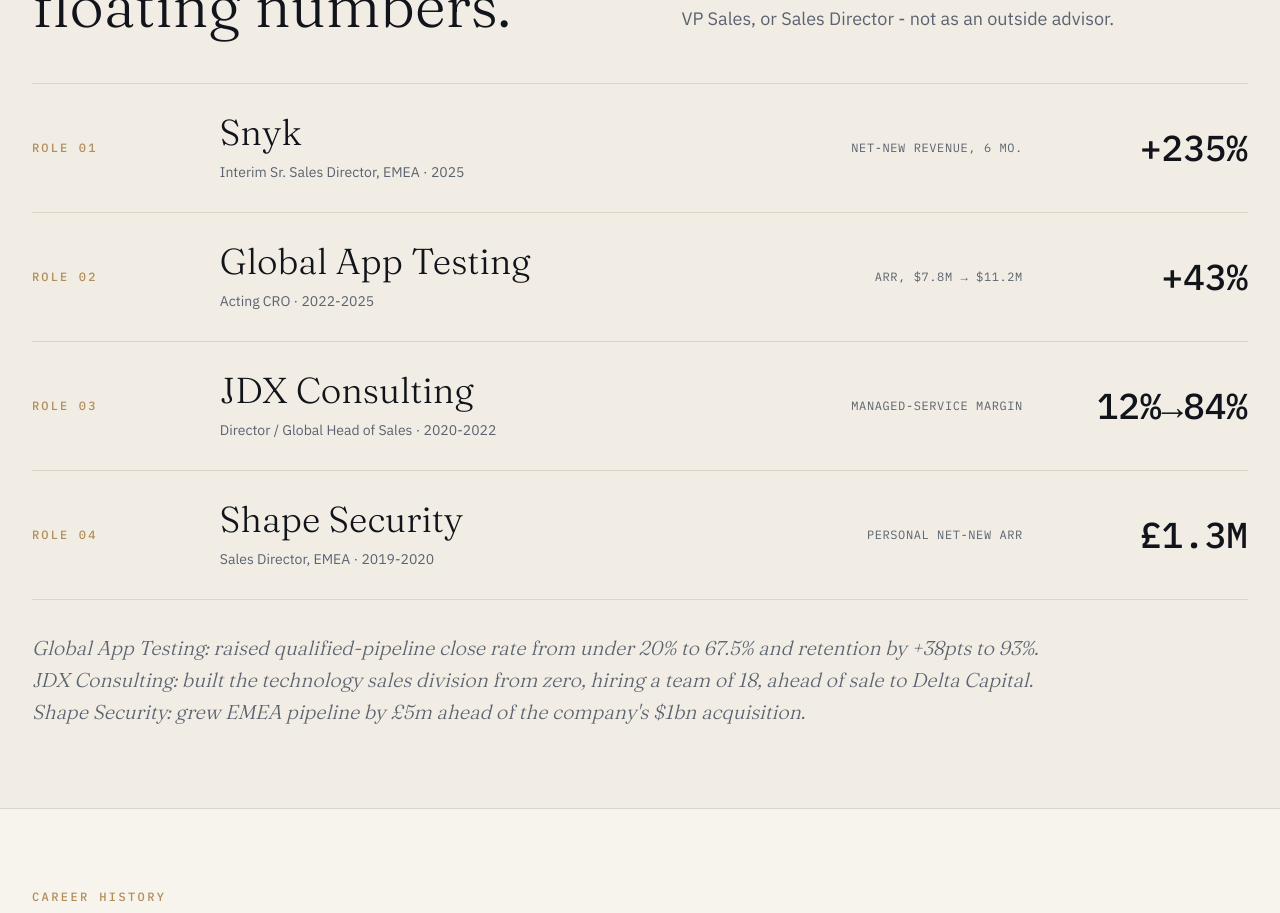
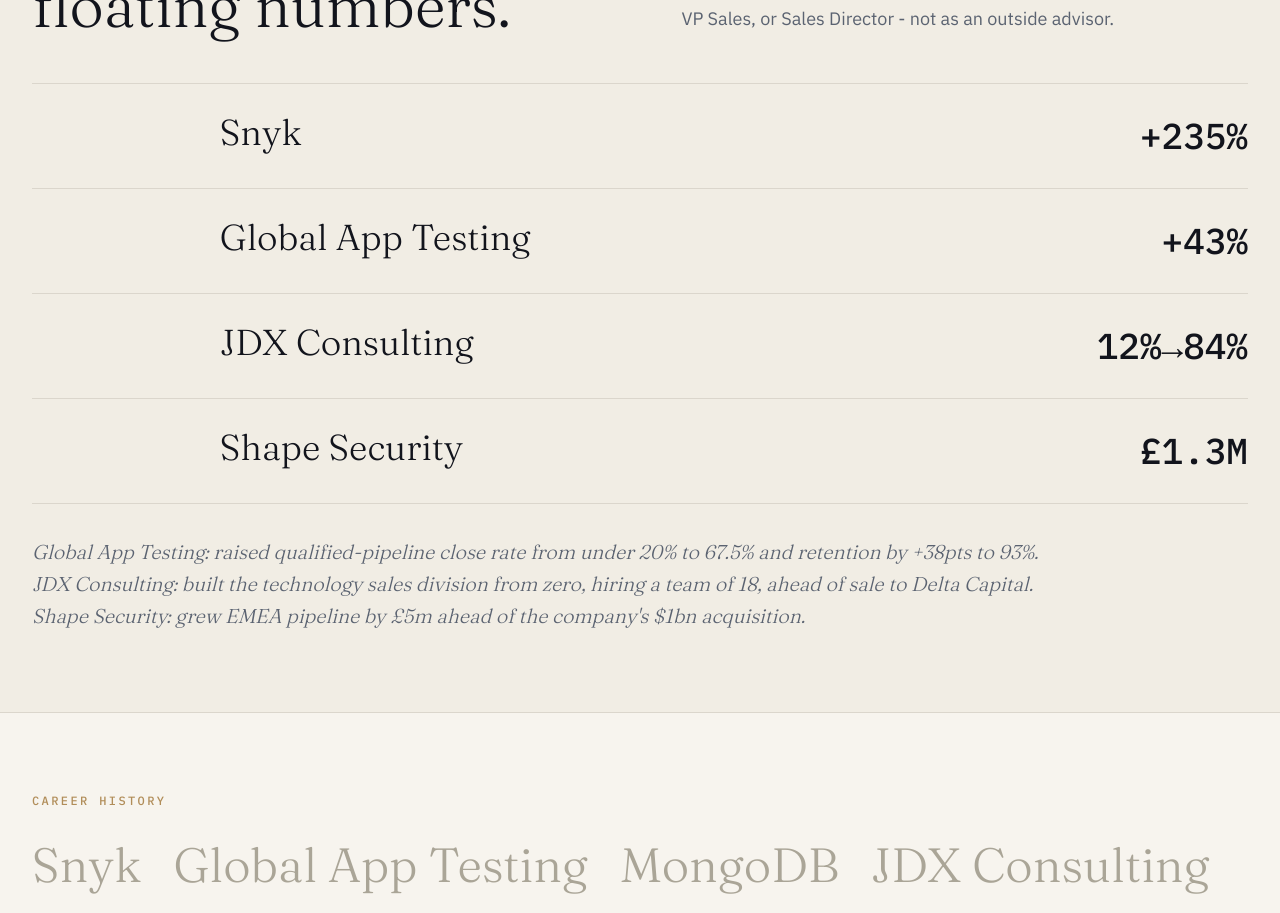
Before and after one commit to petelipton-salesedge/salesedge-consulting-ltd, a React (Vite) app: page / in a window 1280 px wide. Shown: the part 2140-3053 px from the top of the page. Built offline with nearby package versions, Linux system fonts and the light colour scheme.

Commit message:
Changes
Co-authored-by: petelipton-salesedge <243401023+petelipton-salesedge@users.noreply.github.com>

```diff
--- a/src/pages/Index.tsx
+++ b/src/pages/Index.tsx
@@ -44,34 +44,10 @@ const factPairs = [
 ];
 
 const resultRows = [
-  {
-    role: "ROLE 01",
-    company: "Snyk",
-    subtitle: "Interim Sr. Sales Director, EMEA · 2025",
-    tag: "Net-new revenue, 6 mo.",
-    metric: "+235%",
-  },
-  {
-    role: "ROLE 02",
-    company: "Global App Testing",
-    subtitle: "Acting CRO · 2022-2025",
-    tag: "ARR, $7.8M → $11.2M",
-    metric: "+43%",
-  },
-  {
-    role: "ROLE 03",
-    company: "JDX Consulting",
-    subtitle: "Director / Global Head of Sales · 2020-2022",
-    tag: "Managed-service margin",
-    metric: "12%→84%",
-  },
-  {
-    role: "ROLE 04",
-    company: "Shape Security",
-    subtitle: "Sales Director, EMEA · 2019-2020",
-    tag: "Personal net-new ARR",
-    metric: "£1.3M",
-  },
+  { company: "Snyk", metric: "+235%" },
+  { company: "Global App Testing", metric: "+43%" },
+  { company: "JDX Consulting", metric: "12%→84%" },
+  { company: "Shape Security", metric: "£1.3M" },
 ];
 
 const careerNames = [
```
